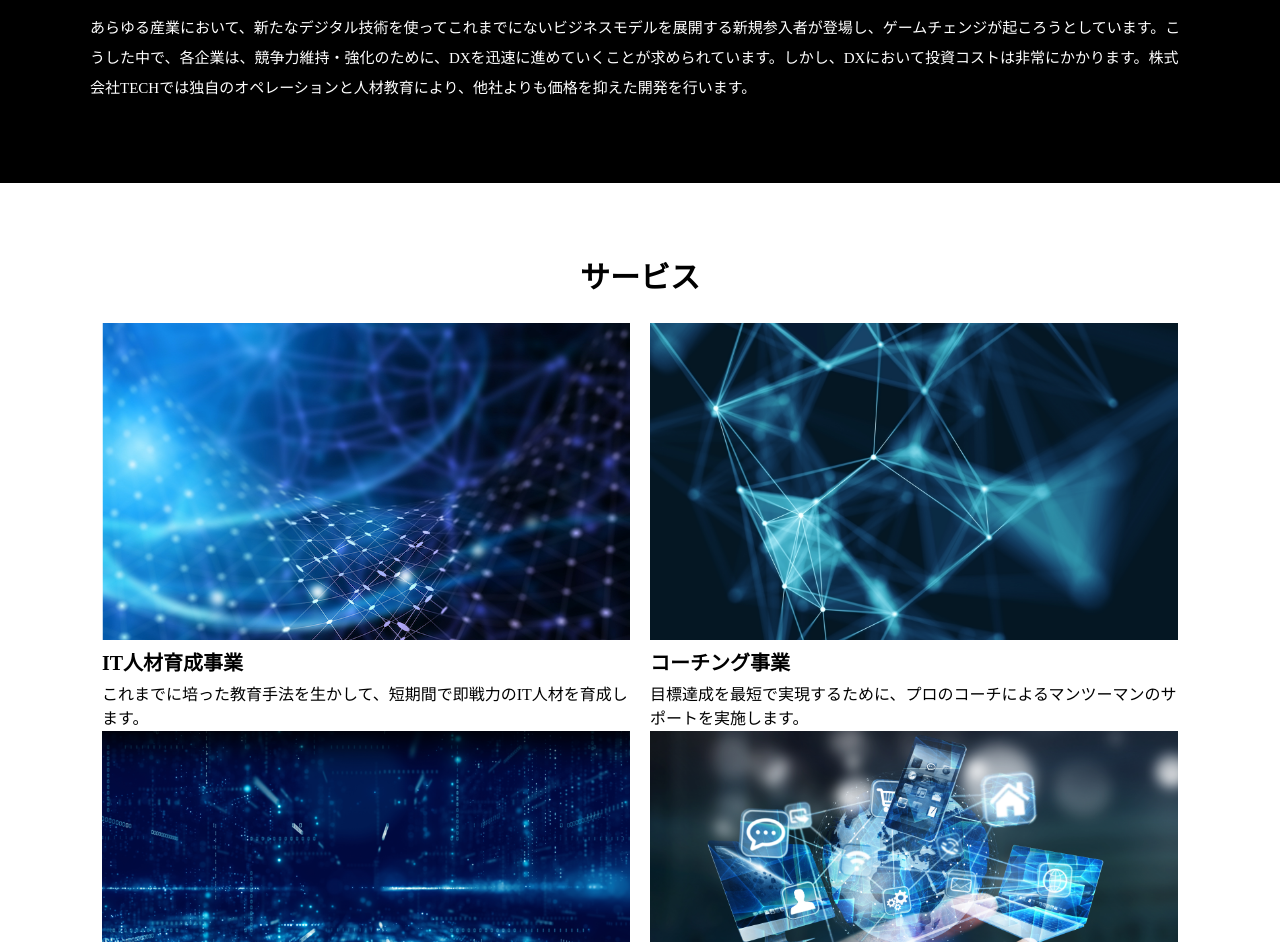
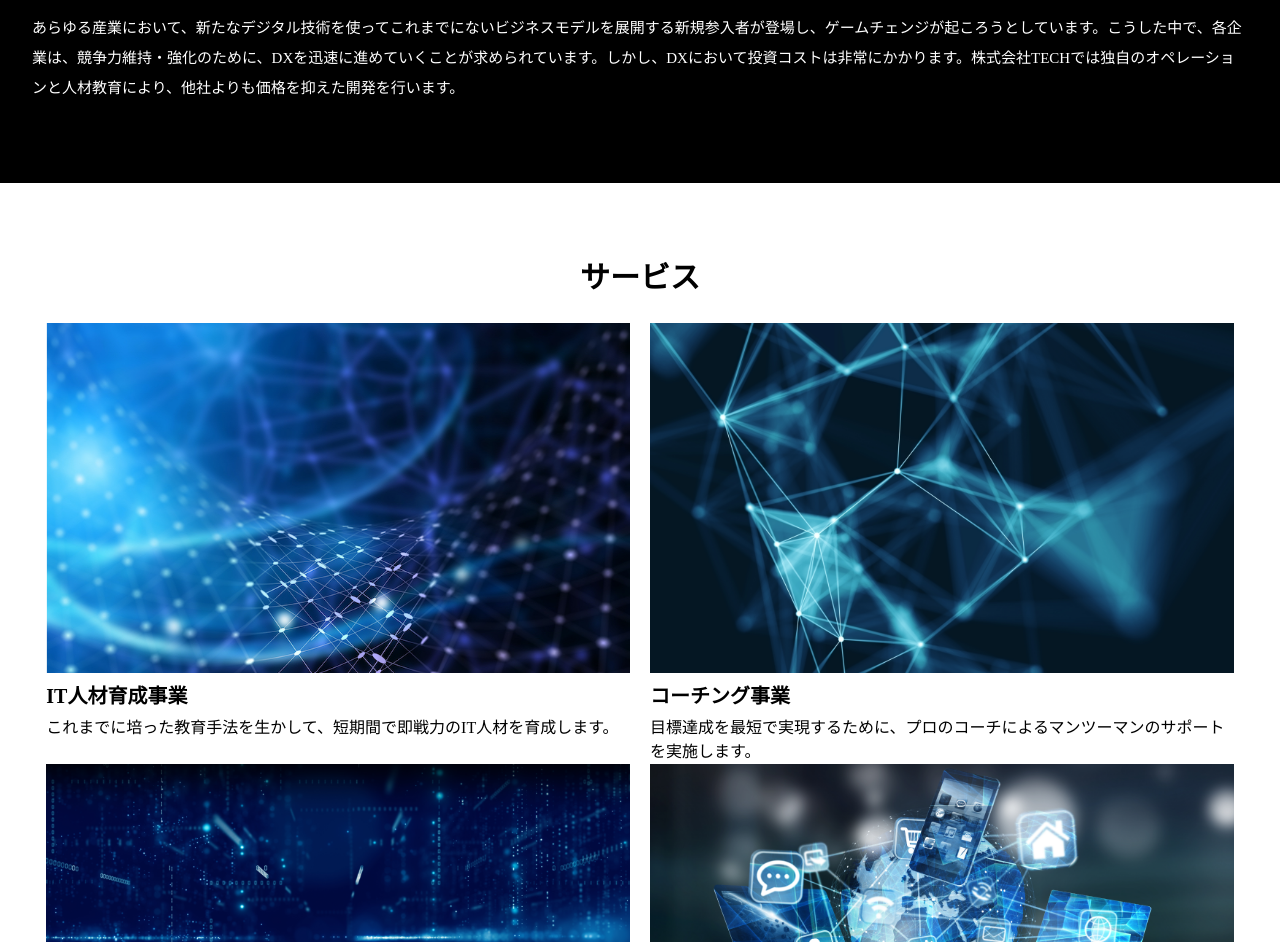
Before and after one commit to masaki11051/corporatesite-exam, a plain HTML site: page index.html in a window 1280 px wide. Shown: the part 707-1649 px from the top of the page. Drawn offline with Linux system fonts and the light colour scheme.

Commit message:
Add files via upload

```diff
--- a/css/blog.css
+++ b/css/blog.css
@@ -301,3 +301,9 @@ body {
   }
 }
 }
+
+@media screen and (min-width: 1000px) {
+.container{
+  width: 95%;
+}
+}
--- a/css/company.css
+++ b/css/company.css
@@ -299,3 +299,9 @@ body {
   }
 }
 }
+
+@media screen and (min-width: 1000px) {
+.container{
+  width: 95%;
+}
+}
--- a/css/contact.css
+++ b/css/contact.css
@@ -295,3 +295,9 @@ body {
   }
 }
 }
+
+@media screen and (min-width: 1000px) {
+.container{
+  width: 95%;
+}
+}
--- a/css/index.css
+++ b/css/index.css
@@ -347,7 +347,7 @@ body {
 }
 
 
-/*---------------------footer--------------------- */
+/*---------------------media-------------------- */
 @media screen and (max-width: 768px) {
 .container{
   width: 80%;
@@ -445,3 +445,8 @@ body {
 	border-left:1px solid black;
 }
 }
+@media screen and (min-width: 1000px) {
+.container{
+  width: 95%;
+}
+}
--- a/css/news.css
+++ b/css/news.css
@@ -294,3 +294,9 @@ body {
   }
 }
 }
+
+@media screen and (min-width: 1000px) {
+.container{
+  width: 95%;
+}
+}
--- a/css/recruit.css
+++ b/css/recruit.css
@@ -314,3 +314,9 @@ body {
   }
 }
 }
+
+@media screen and (min-width: 1000px) {
+.container{
+  width: 95%;
+}
+}
--- a/css/service.css
+++ b/css/service.css
@@ -314,3 +314,9 @@ body {
   }
 }
 }
+
+@media screen and (min-width: 1000px) {
+.container{
+  width: 95%;
+}
+}
```
